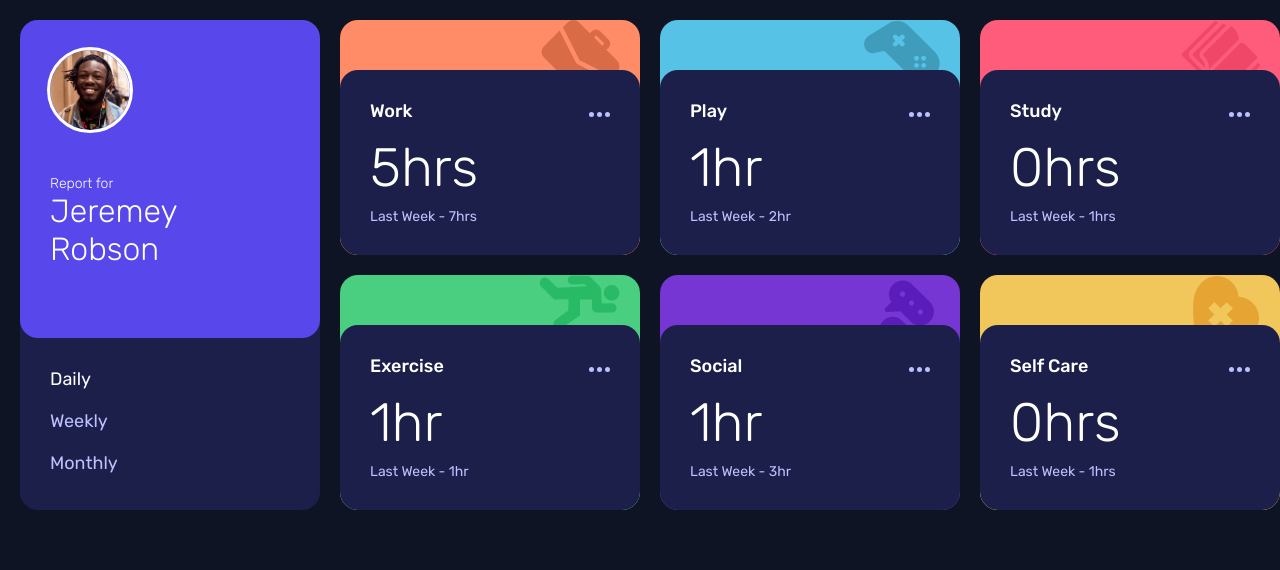
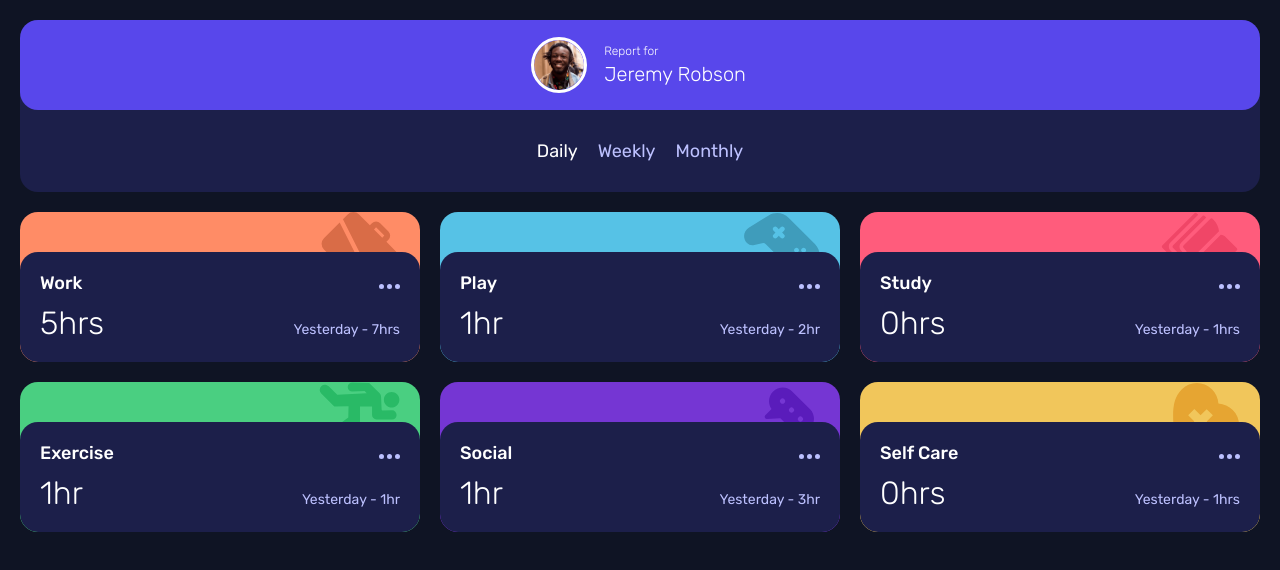
Before and after one commit to MichaelShawUK/frontend-mentor, a React (Vite) app: page / in a window 1280 px wide. Shown: the top 570 px of the page. Built offline with nearby package versions, Linux system fonts and the light colour scheme.

Commit message:
Respond to different screen widths

```diff
--- a/src/projects/junior/time-tracking-dashboard-main/src/App.tsx
+++ b/src/projects/junior/time-tracking-dashboard-main/src/App.tsx
@@ -17,6 +17,7 @@ function TimeTrackingDashboard() {
     <TimeframeContext.Provider value={timeframe}>
       <div className="time-tracking-dashboard">
         <ProfileCard onTimeframeChange={changeTimeframe} />
+        <div className="tracking-cards">
           <TrackingCard category="work" data={getData("Work")!} />
           <TrackingCard category="play" data={getData("Play")!} />
           <TrackingCard category="study" data={getData("Study")!} />
@@ -24,6 +25,7 @@ function TimeTrackingDashboard() {
           <TrackingCard category="social" data={getData("Social")!} />
           <TrackingCard category="self-care" data={getData("Self Care")!} />
         </div>
+      </div>
     </TimeframeContext.Provider>
   );
 }
--- a/src/projects/junior/time-tracking-dashboard-main/src/components/ProfileCard.tsx
+++ b/src/projects/junior/time-tracking-dashboard-main/src/components/ProfileCard.tsx
@@ -14,7 +14,7 @@ function ProfileCard({
       <div className="avatar">
         <img src={avatar} />
         <p>
-          Report for <span className="report-name">Jeremey Robson</span>
+          Report for <span className="report-name">Jeremy Robson</span>
         </p>
       </div>
       <ul>
--- a/src/projects/junior/time-tracking-dashboard-main/src/components/TrackingCard.tsx
+++ b/src/projects/junior/time-tracking-dashboard-main/src/components/TrackingCard.tsx
@@ -27,21 +27,25 @@ function TrackingCard({
   const timeframe = useContext(TimeframeContext);
   let currentTime: number;
   let previousTime: number;
+  let pastTimeframe: string;
 
   switch (timeframe) {
     case "DAILY": {
       currentTime = data.timeframes.daily.current;
       previousTime = data.timeframes.daily.previous;
+      pastTimeframe = "Yesterday";
       break;
     }
     case "WEEKLY": {
       currentTime = data.timeframes.weekly.current;
       previousTime = data.timeframes.weekly.previous;
+      pastTimeframe = "Last Week";
       break;
     }
     case "MONTHLY": {
       currentTime = data.timeframes.monthly.current;
       previousTime = data.timeframes.monthly.previous;
+      pastTimeframe = "Last Month";
       break;
     }
   }
@@ -57,7 +61,7 @@ function TrackingCard({
         <p className="time">{`${currentTime}${
           currentTime === 1 ? "hr" : "hrs"
         }`}</p>
-        <p className="previous">{`Last Week - ${previousTime}${
+        <p className="previous">{`${pastTimeframe} - ${previousTime}${
           currentTime === 1 ? "hr" : "hrs"
         }`}</p>
       </div>
--- a/src/projects/junior/time-tracking-dashboard-main/src/styles/css/index.css
+++ b/src/projects/junior/time-tracking-dashboard-main/src/styles/css/index.css
@@ -6,11 +6,15 @@
   border-radius: 18px;
   width: 300px;
   grid-area: profile;
+  display: flex;
+  flex-direction: column;
+  justify-content: space-between;
 }
 .profile ul {
   color: hsl(236, 100%, 87%);
   display: flex;
   flex-direction: column;
+  justify-self: flex-end;
   gap: 20px;
   list-style-type: none;
   padding: 30px;
@@ -30,11 +34,13 @@
   background-color: hsl(246, 80%, 60%);
   border-radius: 18px;
   padding: 30px;
+  flex: 1;
 }
 .avatar img {
   border-radius: 50%;
   outline: 3px solid #fff;
   width: 80px;
+  height: 80px;
   margin-bottom: 40px;
 }
 .avatar p {
@@ -44,11 +50,41 @@
 }
 
 .report-name {
-  font-size: 32px;
+  font-size: 40px;
   font-weight: 300;
   display: block;
 }
 
+@media (width < 1300px) {
+  .profile {
+    width: 100%;
+  }
+  .profile ul {
+    flex-direction: row;
+    justify-content: center;
+  }
+  .avatar {
+    display: flex;
+    align-items: center;
+    justify-content: center;
+    gap: 20px;
+    padding: 20px;
+  }
+  .avatar img {
+    width: 50px;
+    height: 50px;
+    margin-bottom: 0;
+  }
+  .avatar p {
+    margin-bottom: 0;
+    font-size: 12px;
+  }
+  .report-name {
+    font-size: 20px;
+    font-weight: 300;
+    margin-top: 4px;
+  }
+}
 * {
   margin: 0;
   padding: 0;
@@ -65,15 +101,21 @@ body {
 
 .time-tracking-dashboard {
   display: grid;
-  grid-template-areas: "profile work play study" "profile exercise social self-care";
-  align-items: stretch;
+  grid-template-areas: "profile tracking-cards";
+  grid-template-columns: 300px 1fr;
   gap: 20px;
   max-width: 1260px;
   margin: 0 auto;
 }
 
+.tracking-cards {
+  display: grid;
+  grid-template-columns: repeat(auto-fit, 300px);
+  grid-template-columns: repeat(auto-fit, minmax(300px, 1fr));
+  gap: 20px;
+}
+
 .tracking {
-  width: 300px;
   border-radius: 18px;
   overflow: clip;
   display: grid;
@@ -134,33 +176,50 @@ body {
 }
 
 .work {
-  grid-area: work;
   background-color: hsl(15, 100%, 70%);
 }
 
 .study {
-  grid-area: study;
   background-color: hsl(348, 100%, 68%);
 }
 
 .play {
-  grid-area: play;
   background-color: hsl(195, 74%, 62%);
 }
 
 .exercise {
-  grid-area: exercise;
   background-color: hsl(145, 58%, 55%);
 }
 
 .social {
-  grid-area: social;
   background-color: hsl(264, 64%, 52%);
 }
 
 .self-care {
-  grid-area: self-care;
   background-color: hsl(43, 84%, 65%);
 }
 
+@media (width < 1300px) {
+  .time-tracking-dashboard {
+    grid-template-areas: "profile" "tracking-cards";
+    grid-template-columns: none;
+  }
+  .tracking-cards {
+    justify-content: space-evenly;
+  }
+  .tracking .header {
+    height: 70px;
+  }
+  .card {
+    grid-template-areas: "category ellipsis" "time previous";
+    align-items: baseline;
+    justify-content: space-between;
+    padding: 20px;
+  }
+  .card .time {
+    margin: 10px 0 0;
+    font-size: 32px;
+  }
+}
+
 /*# sourceMappingURL=index.css.map */
--- a/src/projects/junior/time-tracking-dashboard-main/src/styles/scss/_profile.scss
+++ b/src/projects/junior/time-tracking-dashboard-main/src/styles/scss/_profile.scss
@@ -3,11 +3,15 @@
   border-radius: $border-radius;
   width: 300px;
   grid-area: profile;
+  display: flex;
+  flex-direction: column;
+  justify-content: space-between;
 
   ul {
     color: $pale-blue;
     display: flex;
     flex-direction: column;
+    justify-self: flex-end;
     gap: 20px;
     list-style-type: none;
     padding: 30px;
@@ -31,11 +35,13 @@
   background-color: $blue;
   border-radius: $border-radius;
   padding: 30px;
+  flex: 1;
 
   img {
     border-radius: 50%;
     outline: 3px solid #fff;
     width: 80px;
+    height: 80px;
     margin-bottom: 40px;
   }
 
@@ -47,7 +53,43 @@
 }
 
 .report-name {
-  font-size: 32px;
+  font-size: 40px;
   font-weight: 300;
   display: block;
 }
+
+@media (width < 1300px) {
+  .profile {
+    width: 100%;
+
+    ul {
+      flex-direction: row;
+      justify-content: center;
+    }
+  }
+
+  .avatar {
+    display: flex;
+    align-items: center;
+    justify-content: center;
+    gap: 20px;
+    padding: 20px;
+
+    img {
+      width: 50px;
+      height: 50px;
+      margin-bottom: 0;
+    }
+
+    p {
+      margin-bottom: 0;
+      font-size: 12px;
+    }
+  }
+
+  .report-name {
+    font-size: 20px;
+    font-weight: 300;
+    margin-top: 4px;
+  }
+}
--- a/src/projects/junior/time-tracking-dashboard-main/src/styles/scss/index.scss
+++ b/src/projects/junior/time-tracking-dashboard-main/src/styles/scss/index.scss
@@ -14,7 +14,6 @@
 
 body {
   background-color: $very-dark-blue;
-  // background-color: palegreen;
   color: #fff;
   font: {
     family: "Rubik";
@@ -25,18 +24,22 @@ body {
 
 .time-tracking-dashboard {
   display: grid;
-  grid-template-areas:
-    "profile work play study"
-    "profile exercise social self-care";
-
-  align-items: stretch;
+  grid-template-areas: "profile tracking-cards";
+  grid-template-columns: 300px 1fr;
   gap: 20px;
   max-width: 1260px;
   margin: 0 auto;
 }
 
+.tracking-cards {
+  display: grid;
+
+  grid-template-columns: repeat(auto-fit, 300px);
+  grid-template-columns: repeat(auto-fit, minmax(300px, 1fr));
+  gap: 20px;
+}
+
 .tracking {
-  width: 300px;
   border-radius: $border-radius;
   overflow: clip;
   display: grid;
@@ -107,26 +110,55 @@ body {
 }
 
 .work {
-  grid-area: work;
   background-color: $work;
 }
 .study {
-  grid-area: study;
   background-color: $study;
 }
 .play {
-  grid-area: play;
   background-color: $play;
 }
 .exercise {
-  grid-area: exercise;
   background-color: $exercise;
 }
 .social {
-  grid-area: social;
   background-color: $social;
 }
 .self-care {
-  grid-area: self-care;
   background-color: $self-care;
 }
+
+@media (width < 1300px) {
+  .time-tracking-dashboard {
+    grid-template-areas:
+      "profile"
+      "tracking-cards";
+
+    grid-template-columns: none;
+  }
+
+  .tracking-cards {
+    justify-content: space-evenly;
+  }
+
+  .tracking {
+    .header {
+      height: 70px;
+    }
+  }
+
+  .card {
+    grid-template-areas:
+      "category ellipsis"
+      "time previous";
+
+    align-items: baseline;
+    justify-content: space-between;
+    padding: 20px;
+
+    .time {
+      margin: 10px 0 0;
+      font-size: 32px;
+    }
+  }
+}
```
Also changed, not shown: 1 other file (tests, documents, lock files or other folders). Lines whose indentation alone changed are shown as unchanged.
